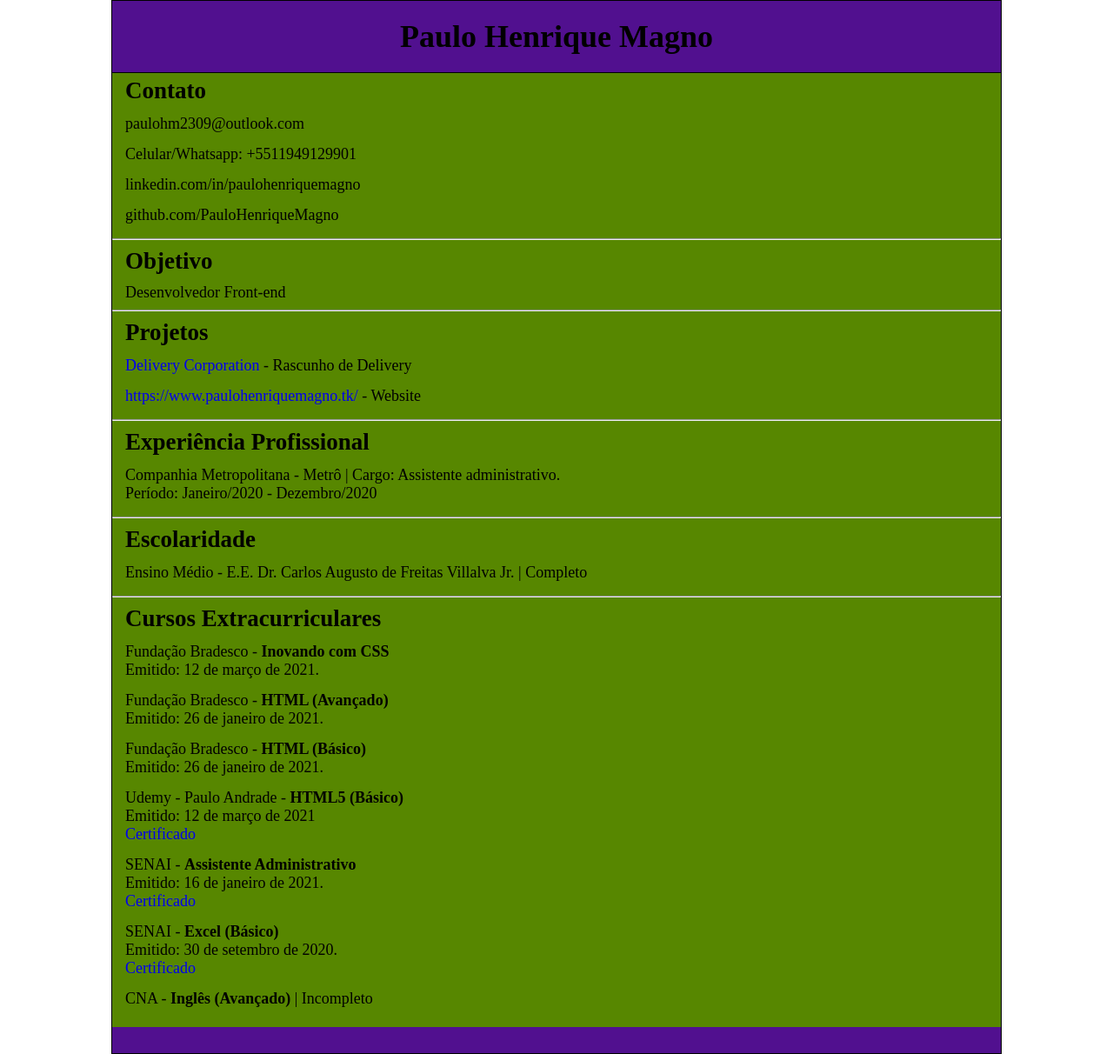
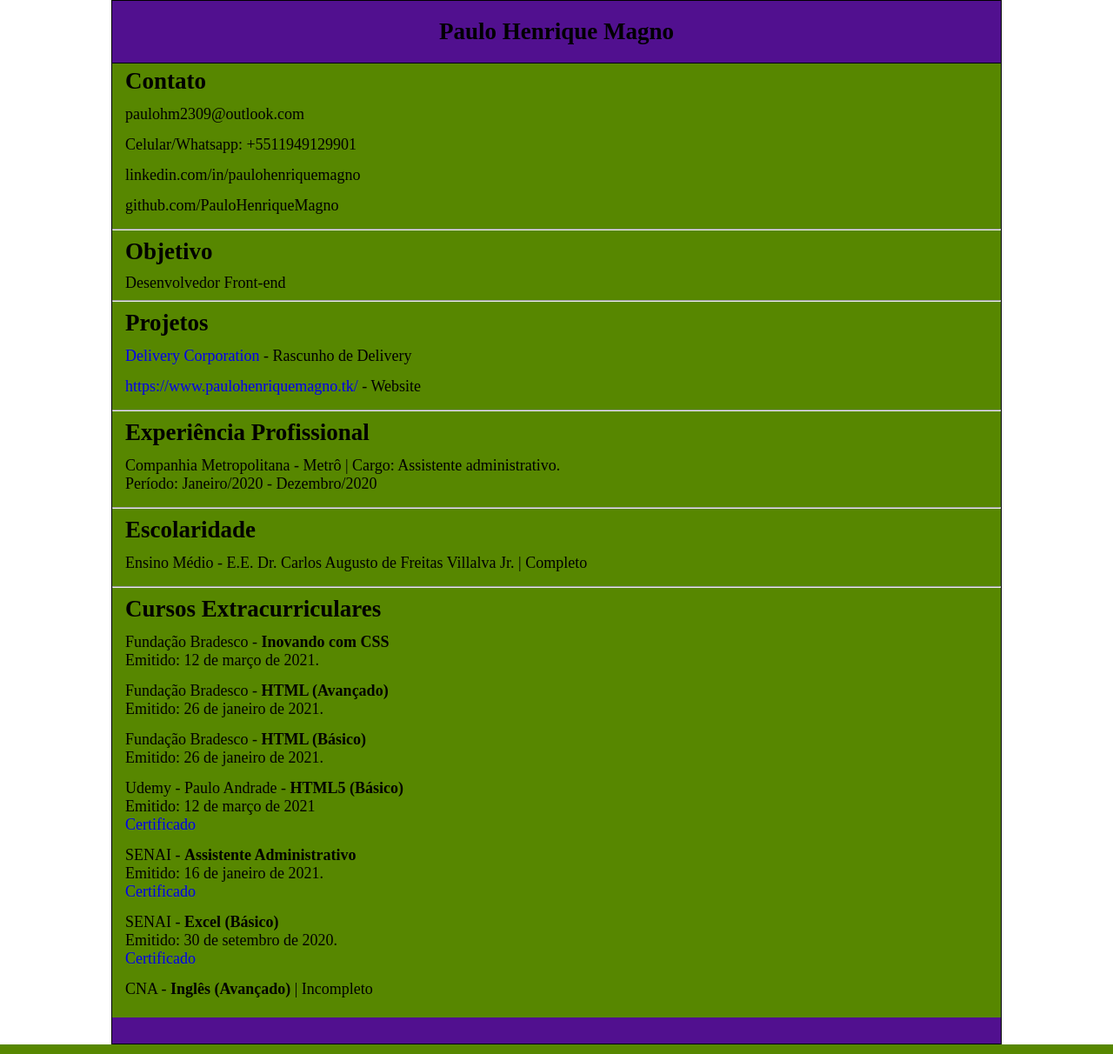
Before and after one commit to PauloHenriqueMagno/Curriculo, a PHP site: page /curriculo.html in a window 1280 px wide. Shown: the whole page at 87% size. Run offline with PHP 8.4, Linux system fonts and the light colour scheme.

Commit message:
Update Curriculo.css

```diff
--- a/Curriculo.css
+++ b/Curriculo.css
@@ -2,7 +2,9 @@
 	--header-color: rgb(81, 16, 143);
 	--background-color: rgb(255, 255, 255);
 	--font-size: 1em;
-	--font-size-mobile: 0.7em;
+	--font-size-mobile: 0.5em;
+	--hx: 1.5em;
+	--hx-mobile: 0.7em;
 }
 
 html, body, figure, img, div, input, textarea, p, h1, h2, h3, h4, h5, h6, ul, li, a, main{
@@ -17,6 +19,9 @@ body{
 	background-color: var(--background-color);
 	font-size: 18px;
 	font-family: "Times New Roman", "Arial";
+}
+h1, h2{
+	font-size: var(--hx-mobile);
 }
 
 .header{
@@ -67,4 +72,7 @@ footer{
 	.all ul li{
 		font-size: var(--font-size);
 	}
+	h1, h2{
+		font-size: var(--hx)
+	}
 }
```
